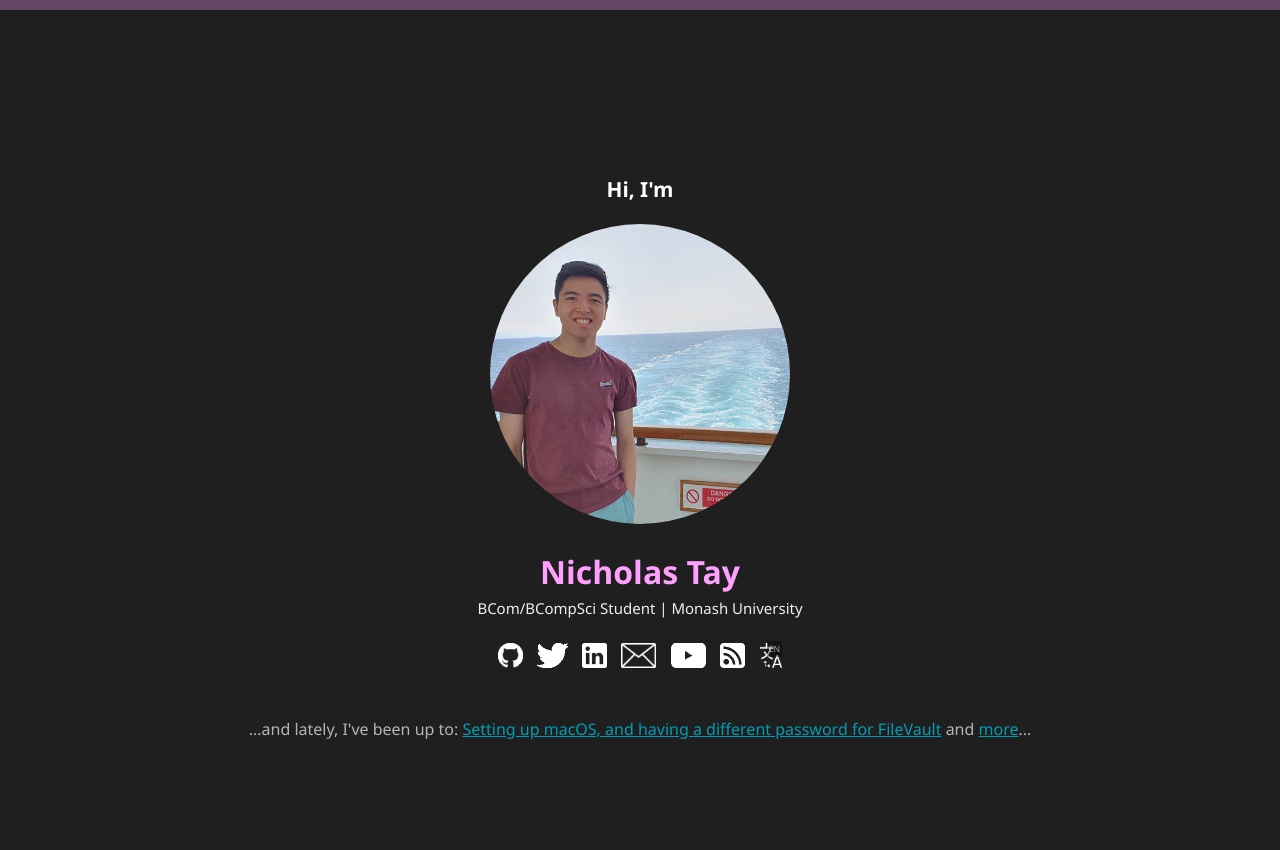
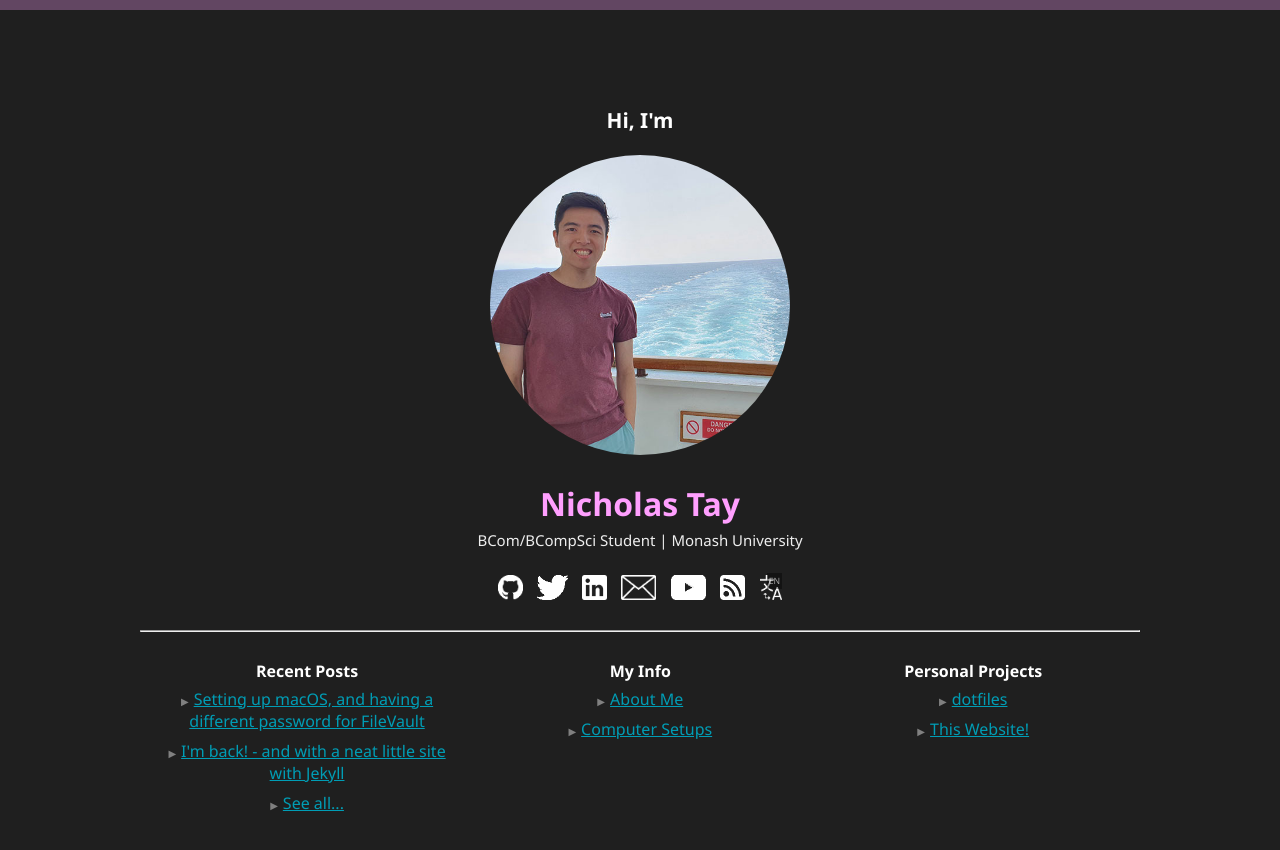
Before and after one commit to nicholastay/personal-web, a Jekyll site: the page built from index.html, in a window 1280 px wide. Shown: the top 850 px of the page. Built offline with Jekyll 4.4.1, drawn with Linux system fonts in a browser that asks for light colours.

Commit message:
Multi dot points front page

```diff
--- a/index.html
+++ b/index.html
@@ -11,7 +11,7 @@ content_class: home
 
 <div id="main_home" class="home-centre-parent">
 <div class="home-centre">
-	<p id="hi" class="hi">Hi, I'm</p>
+	<h3 id="hi" class="hi">Hi, I'm</h3>
 	<img src="/assets/profile.jpg" class="round" alt="[My face!]" width="300px">
 	<h1 id="myname">Nicholas Tay</h1>
 	<div id="subname" class="name-ending hi" style="margin-top: -20px;"></div>
@@ -63,15 +63,40 @@ content_class: home
 			</a>
 		</div>
 	</p>
-	<div style="margin-top: 45px; color: #b5b5b5;">
-		<p>
-			...and lately, I've been up to:
-			{% for post in site.posts limit:1 %}
-				<a href="{{ post.url }}">{{ post.title }}</a>
-			{% endfor %}
-			and <a href="/posts">more</a>...
-		</p>
+
+	<div style="margin-top: 25px; margin-bottom: 25px;">
+		<hr>
 	</div>
+
+	<table class="home-blocks">
+		<tr>
+			<th>Recent Posts</th>
+			<th>My Info</th>
+			<th>Personal Projects</th>
+		</tr>
+		<tr>
+			<td>
+				<ul>
+					{% for post in site.posts limit:3 %}
+						<li><a href="{{ post.url }}">{{ post.title }}</a></li>
+					{% endfor %}
+					<li><a href="/posts">See all...</a></li>
+				</ul>
+			</td>
+			<td>
+				<ul>
+					<li><a href="/about">About Me</a></li>
+					<li><a href="/pc">Computer Setups</a></li>
+				</ul>
+			</td>
+			<td>
+				<ul>
+					<li><a href="https://github.com/nicholastay/dotfiles">dotfiles</a></li>
+					<li><a href="https://github.com/nicholastay/personal-web">This Website!</a></li>
+				</ul>
+			</td>
+		</tr>
+	</table>
 </div>
 </div>
 
--- a/style.css
+++ b/style.css
@@ -131,6 +131,32 @@ img.round {
 	background-color: rgba(0, 0, 0, 0.6);
 }
 
+.home-blocks td {
+	vertical-align: top;
+	padding-left: 10px;
+	padding-right: 10px;
+	width: 350px;
+}
+
+.home-blocks ul {
+	margin: 0;
+  	padding: 0;
+  	list-style-type: none;
+}
+
+.home-blocks li {
+	margin-top: 2px;
+	margin-bottom: 8px;
+}
+
+.home-blocks li::before {
+	content: "▶";
+	margin-right: 5px;
+	font-size: 10px;
+	color: grey;
+}
+
+
 
 /* Posts */
 #comments {
```
